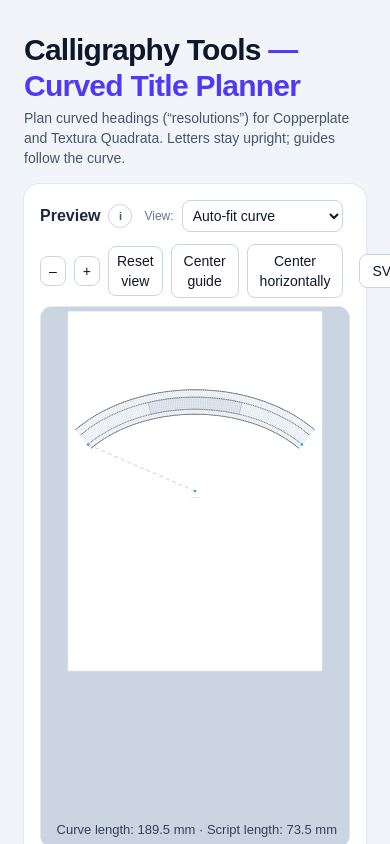
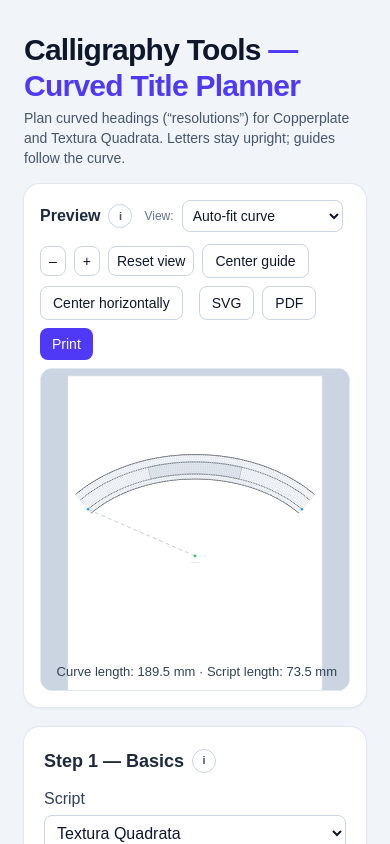
Before and after one commit to mashw/calligraphy-tools, a Next.js app: page /curve in a window 390 px wide. Shown: the top 844 px of the page. Built offline with nearby package versions, Linux system fonts and the light colour scheme.

Commit message:
Adjust curve preview toolbar sizing

```diff
--- a/src/app/curve/page.tsx
+++ b/src/app/curve/page.tsx
@@ -1099,7 +1099,7 @@ export default function CurvedTitlePage() {
 
 
         <div className="max-w-[1120px] mx-auto bg-white rounded-2xl shadow-sm ring-1 ring-slate-200 p-4">
-          <div className="flex flex-wrap items-center justify-between gap-3 mb-2">
+          <div className="flex flex-wrap items-start gap-3 mb-2">
             <div className="flex items-center gap-3">
               <div className="flex items-center gap-2">
                 <h3 className="font-semibold text-slate-800">Preview</h3>
@@ -1124,39 +1124,39 @@ export default function CurvedTitlePage() {
               </div>
             </div>
 
-            <div className="flex items-center gap-2">
+            <div className="flex flex-wrap items-center gap-2 ml-auto">
               <button
                 onMouseDown={e => e.preventDefault()}
                 onClick={() => adjustZoom('out')}
-                className="px-2 py-1 text-sm rounded-lg border border-slate-300 bg-white"
+                className="shrink-0 px-2 py-1 text-sm rounded-lg border border-slate-300 bg-white"
               >
                 –
               </button>
               <button
                 onMouseDown={e => e.preventDefault()}
                 onClick={() => adjustZoom('in')}
-                className="px-2 py-1 text-sm rounded-lg border border-slate-300 bg-white"
+                className="shrink-0 px-2 py-1 text-sm rounded-lg border border-slate-300 bg-white"
               >
                 +
               </button>
               <button
                 onMouseDown={e => e.preventDefault()}
                 onClick={reframeView}
-                className="px-2 py-1 text-sm rounded-lg border border-slate-300 bg-white"
+                className="shrink-0 px-2 py-1 text-sm rounded-lg border border-slate-300 bg-white"
               >
                 Reset view
               </button>
               <button
                 onMouseDown={e => e.preventDefault()}
                 onClick={resetGuidePlacement}
-                className="px-3 py-1.5 text-sm rounded-lg border border-slate-300 bg-white"
+                className="shrink-0 px-3 py-1.5 text-sm rounded-lg border border-slate-300 bg-white"
               >
                 Center guide
               </button>
               <button
                 onMouseDown={e => e.preventDefault()}
                 onClick={centerCurveHorizontally}
-                className="px-3 py-1.5 text-sm rounded-lg border border-slate-300 bg-white"
+                className="shrink-0 px-3 py-1.5 text-sm rounded-lg border border-slate-300 bg-white"
               >
                 Center horizontally
               </button>
@@ -1164,21 +1164,21 @@ export default function CurvedTitlePage() {
               <button
                 onMouseDown={e => e.preventDefault()}
                 onClick={downloadSVG}
-                className="ml-2 px-3 py-1.5 text-sm rounded-lg border border-slate-300 bg-white"
+                className="shrink-0 ml-2 px-3 py-1.5 text-sm rounded-lg border border-slate-300 bg-white"
               >
                 SVG
               </button>
               <button
                 onMouseDown={e => e.preventDefault()}
                 onClick={downloadPDF}
-                className="px-3 py-1.5 text-sm rounded-lg border border-slate-300 bg-white"
+                className="shrink-0 px-3 py-1.5 text-sm rounded-lg border border-slate-300 bg-white"
               >
                 PDF
               </button>
               <button
                 onMouseDown={e => e.preventDefault()}
                 onClick={printToScale}
-                className="px-3 py-1.5 text-sm rounded-lg text-white bg-indigo-600 hover:bg-indigo-500"
+                className="shrink-0 px-3 py-1.5 text-sm rounded-lg text-white bg-indigo-600 hover:bg-indigo-500"
               >
                 Print
               </button>
@@ -1191,7 +1191,7 @@ export default function CurvedTitlePage() {
           <svg
             ref={svgRef}
             viewBox={vb.str}
-            className={`block mx-auto w-full h-[64vh] touch-none ${isCurveDragging ? 'cursor-move' : 'cursor-grab active:cursor-grabbing'}`}
+            className={`block mx-auto w-full h-[38vh] sm:h-[44vh] md:h-[50vh] touch-none ${isCurveDragging ? 'cursor-move' : 'cursor-grab active:cursor-grabbing'}`}
             style={{ background: '#cbd5e1' }}
             preserveAspectRatio={(view === 'fullpage' || (view === 'custom' && customOrigin === 'fullpage')) ? 'xMidYMid meet' : 'xMidYMin meet'}
             onPointerDown={onPointerDown}
```
